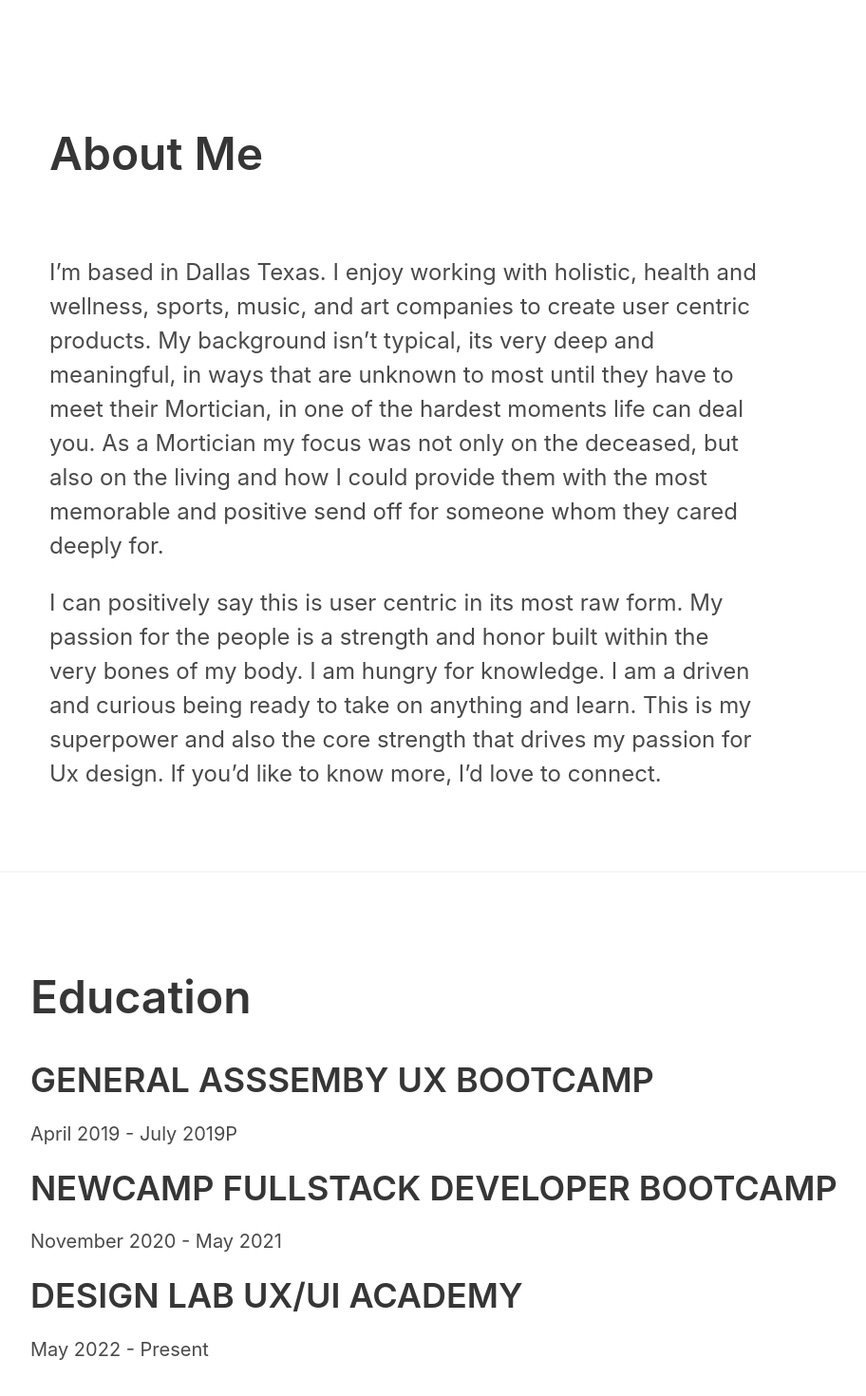
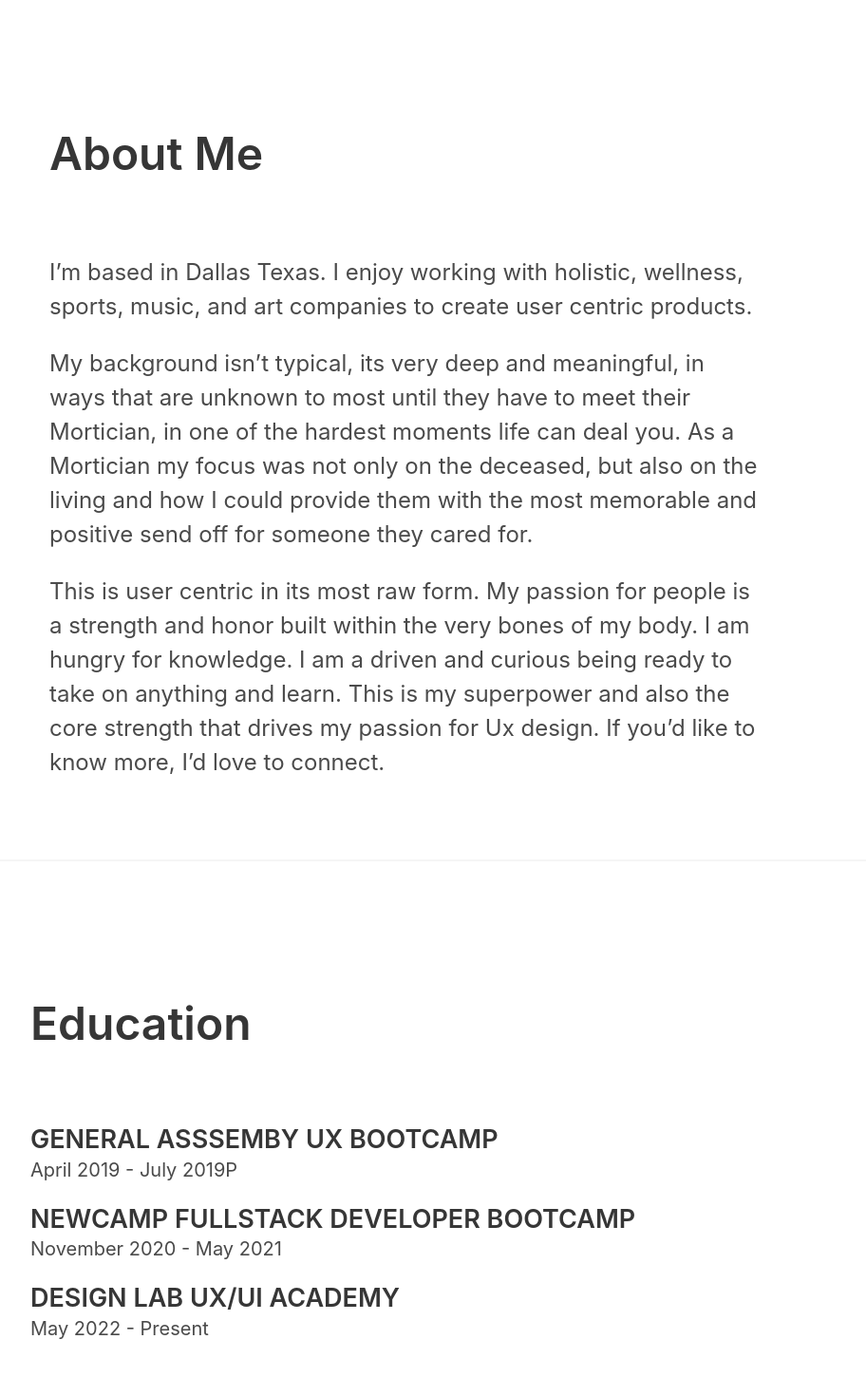
Before and after one commit to Morticia007/bulma-portfolio, a React (Create React App) app: page /about in a window 1280 px wide. Shown: the part 834-2304 px from the top of the page at 95% size, without its empty margins (8-920 px from the left). Built offline with nearby package versions, Linux system fonts and the light colour scheme.

Commit message:
Add new sections in work

```diff
--- a/src/About.js
+++ b/src/About.js
@@ -7,7 +7,7 @@ function About() {
       <div style={{ color: 'white', background: '#609497', padding: 60 }}>
         <div className='columns'>
           <h3
-            className='column has-text-centered is-half is-offset-one-quarter'
+            className='column is-half is-offset-one-quarter'
             style={{ color: 'white' }}>
             Guided by my sense of justice, I use my empathy and courage to stand
             up for the user to protect their interest when delivering useful
@@ -20,18 +20,21 @@ function About() {
       <div style={{ padding: 60 }}>
         <h1 style={{ marginBottom: 80, marginTop: 80 }}>About Me</h1>
         <p style={{ maxWidth: 750 }}>
-          I’m based in Dallas Texas. I enjoy working with holistic, health and
+          I’m based in Dallas Texas. I enjoy working with holistic,
           wellness, sports, music, and art companies to create user centric
-          products. My background isn’t typical, its very deep and meaningful,
-          in ways that are unknown to most until they have to meet their
-          Mortician, in one of the hardest moments life can deal you. As a
-          Mortician my focus was not only on the deceased, but also on the
-          living and how I could provide them with the most memorable and
-          positive send off for someone whom they cared deeply for.
+          products.
         </p>
         <p style={{ maxWidth: 750 }}>
-          I can positively say this is user centric in its most raw form. My
-          passion for the people is a strength and honor built within the very
+          My background isn’t typical, its very deep and meaningful, in ways
+          that are unknown to most until they have to meet their Mortician, in
+          one of the hardest moments life can deal you. As a Mortician my focus
+          was not only on the deceased, but also on the living and how I could
+          provide them with the most memorable and positive send off for someone
+          they cared for.
+        </p>
+        <p style={{ maxWidth: 750 }}>
+          This is user centric in its most raw form. My
+          passion for people is a strength and honor built within the very
           bones of my body. I am hungry for knowledge. I am a driven and curious
           being ready to take on anything and learn. This is my superpower and
           also the core strength that drives my passion for Ux design. If you’d
--- a/src/Education.js
+++ b/src/Education.js
@@ -3,17 +3,23 @@ import React from 'react';
 function Education() {
   return (
     <div style={{ padding: 40 }}>
-      <h1 style={{ marginBottom: 40, marginTop: 40 }}>Education</h1>
+      <h1 style={{ marginBottom: 80, marginTop: 80 }}>Education</h1>
       <div className='block'>
-        <h3 className='subtitle'>GENERAL ASSSEMBY UX BOOTCAMP</h3>
+        <h5 style={{ marginBottom: 4 }} className='subtitle'>
+          GENERAL ASSSEMBY UX BOOTCAMP
+        </h5>
         <p className='subtitle'>April 2019 - July 2019P</p>
       </div>
       <div className='block'>
-        <h3 className='subtitle'>NEWCAMP FULLSTACK DEVELOPER BOOTCAMP</h3>
+        <h5 style={{ marginBottom: 4 }} className='subtitle'>
+          NEWCAMP FULLSTACK DEVELOPER BOOTCAMP
+        </h5>
         <p className='subtitle'>November 2020 - May 2021</p>
       </div>
       <div className='block'>
-        <h3 className='subtitle'>DESIGN LAB UX/UI ACADEMY</h3>
+        <h5 style={{ marginBottom: 4 }} className='subtitle'>
+          DESIGN LAB UX/UI ACADEMY
+        </h5>
         <p className='subtitle'>May 2022 - Present</p>
       </div>
     </div>
--- a/src/Hero.js
+++ b/src/Hero.js
@@ -2,48 +2,70 @@ import React from 'react';
 
 function Hero() {
   return (
-    <section className='hero is-large container'>
-      <div className='hero-body'>
-        <div className='content'>
-          <h1 className='title has-text-centered block'>
+    <>
+      <section style={{ background: '#609497' }} class='hero is-medium'>
+        <div class='hero-body'>
+          <p
+            style={{ color: 'white' }}
+            className='title has-text-centered block'>
             Hi! Glad you made it!
-          </h1>
+          </p>
         </div>
-        <div className='columns'>
-          <div className='column is-half is-offset-one-quarter has-text-left bloc'>
-            <p className='subtitle'>
+      </section>
+      <section class='hero is-medium'>
+        <div class='hero-body'>
+          <div className='columns'>
+            <p className='title column is-half is-offset-one-quarter has-text-left bloc is-large'>
               I’m based in Dallas Texas. I enjoy working with holistic, health
               and wellness, sports, music, and art companies to create user
               centric products.
             </p>
-            <p className='subtitle'>
-              My background isn’t typical, its very deep and meaningful, in ways
-              that are unknown to most until they have to meet their mortician,
-              in one of the hardest moments life can deal you.
-            </p>
           </div>
         </div>
-        {/* <p className='subtitle'>
-          My background isn’t typical, its very deep and meaningful, in ways
-          that are unknown to most until they have to meet their Mortician, in
-          one of the hardest moments life can deal you.
-        </p>
-        <p className='subtitle'>
-          As a Mortician my focus was not only on the deceased, but also on the
-          living and how I could provide them with the most memorable and
-          positive send off for someone whom they cared deeply for.
-        </p>
-        <p className='subtitle'>
-          I can positively say this is user centric in its most raw form. My
-          passion for the people is a strength and honor built within the very
-          bones of my body. I am hungry for knowledge. I am a driven and curious
-          being ready to take on anything and learn. This is my superpower and
-          also the core strength that drives my passion for Ux design. If you’d
-          like to know more, I’d love to connect.
-  </p> */}
-      </div>
-    </section>
+      </section>
+    </>
   );
 }
 
 export default Hero;
+//  <section className='hero is-large container'>
+//       <div className='hero-body '>
+//         <div className='content is-large'>
+//           <h1 className='title has-text-centered block'>
+//             Hi! Glad you made it!
+//           </h1>
+//         </div>
+//         <div className='columns'>
+//           <div className='column is-half is-offset-one-quarter has-text-left bloc'>
+//             <p className='subtitle'>
+// I’m based in Dallas Texas. I enjoy working with holistic, health
+// and wellness, sports, music, and art companies to create user
+// centric products.
+//             </p>
+//             <p className='subtitle'>
+//               My background isn’t typical, its very deep and meaningful, in ways
+//               that are unknown to most until they have to meet their mortician,
+//               in one of the hardest moments life can deal you.
+//             </p>
+//           </div>
+//         </div>
+//         {/* <p className='subtitle'>
+//           My background isn’t typical, its very deep and meaningful, in ways
+//           that are unknown to most until they have to meet their Mortician, in
+//           one of the hardest moments life can deal you.
+//         </p>
+//         <p className='subtitle'>
+//           As a Mortician my focus was not only on the deceased, but also on the
+//           living and how I could provide them with the most memorable and
+//           positive send off for someone whom they cared deeply for.
+//         </p>
+//         <p className='subtitle'>
+//           I can positively say this is user centric in its most raw form. My
+//           passion for the people is a strength and honor built within the very
+//           bones of my body. I am hungry for knowledge. I am a driven and curious
+//           being ready to take on anything and learn. This is my superpower and
+//           also the core strength that drives my passion for Ux design. If you’d
+//           like to know more, I’d love to connect.
+//   </p> */}
+//       </div>
+//     </section>
--- a/src/Work.js
+++ b/src/Work.js
@@ -81,7 +81,7 @@ function Work() {
           <h2>WEEK 1 | RESEARCH</h2>
           <p>
             To understand my participants and how I could help, I needed to
-            determine their level of mind body connection  I needed to know how
+            determine their level of mind body connection I needed to know how
             they live - what impacts them day to day. I needed to know if the
             weight gain was triggered by something. - As a mortician there is a
             question always looming in my mind - What Happened?
@@ -227,6 +227,57 @@ function Work() {
           <div className='columns'>
             <div className='column'>
               <h1>Design Evolution</h1>
+
+              <h3>Feature Prioritization</h3>
+              <ul>
+                <li>Onboarding</li>
+                <p>Splash screen with CTA/ sign up </p>
+                <li>Home/Feed screen</li>
+                <p>
+                  To see community feed, create post, edit communities they see
+                  in feed,
+                </p>
+                <li>Hamburger Dropdown</li>
+                <p>Footer nested inside to save "real estate" </p>
+                <li>Profile Screen</li>
+                <p>For all community, saved, chat, and comment features </p>
+                <li>Activities Screen</li>
+                <p>
+                  Integration with fitness applications they use to see all
+                  thier data in one place, with ability to share in the forums
+                  to discuss progress.
+                </p>
+                <li>Community "Toggle" Screen</li>
+                <p>
+                  Ability to toggle on or off certain communities in order to
+                  have more control of their experience.
+                </p>
+                <li>Settings Screen</li>
+                <p>
+                  Navigate to all account editing settings. Profile, anonymous
+                  profile, communities, and devices
+                </p>
+                <li>Edit Profile Screen</li>
+                <p>Ability to edit user profile, and anonymous profile</p>
+                <li>Posting Overlay</li>
+                <p>
+                  Ability to post, with multiple type of post options feature
+                  and cross post feature.
+                </p>
+              </ul>
+              <p>
+                Users expressed enthusiasm for Wif and were very helpful in
+                their feedback. They were able to to provide great insight and
+                could relate to why I decided to build this product.With some
+                being users of similar apps, they were able to provide
+                thoughtful feedback as I progressed through the designs.
+              </p>
+            </div>
+          </div>
+        </div>
+        <div className='content container'>
+          <div className='columns'>
+            <div className='column'>
               <h3>Forum MVP</h3>
               <ul>
                 <li>Onboarding</li>
@@ -276,6 +327,25 @@ function Work() {
           </div>
           <hr />
         </div>
+        <div className='content container'>
+          <div className='columns'>
+            <div className='column'>
+              <h3>User Mapping Journey</h3>
+              <img alt='user mapping journey' src='users testing' />
+            </div>
+          </div>
+          <hr />
+        </div>
+        <div className='content container'>
+          <div className='columns'>
+            <div className='column'>
+              <h3>User Task Flows</h3>
+              <img alt='user task flows' src='users tasking' />
+            </div>
+          </div>
+          <hr />
+        </div>
+
         <div className='container-fluid'>
           <section style={{ marginBottom: 100 }}>
             <div className='content'>
```
